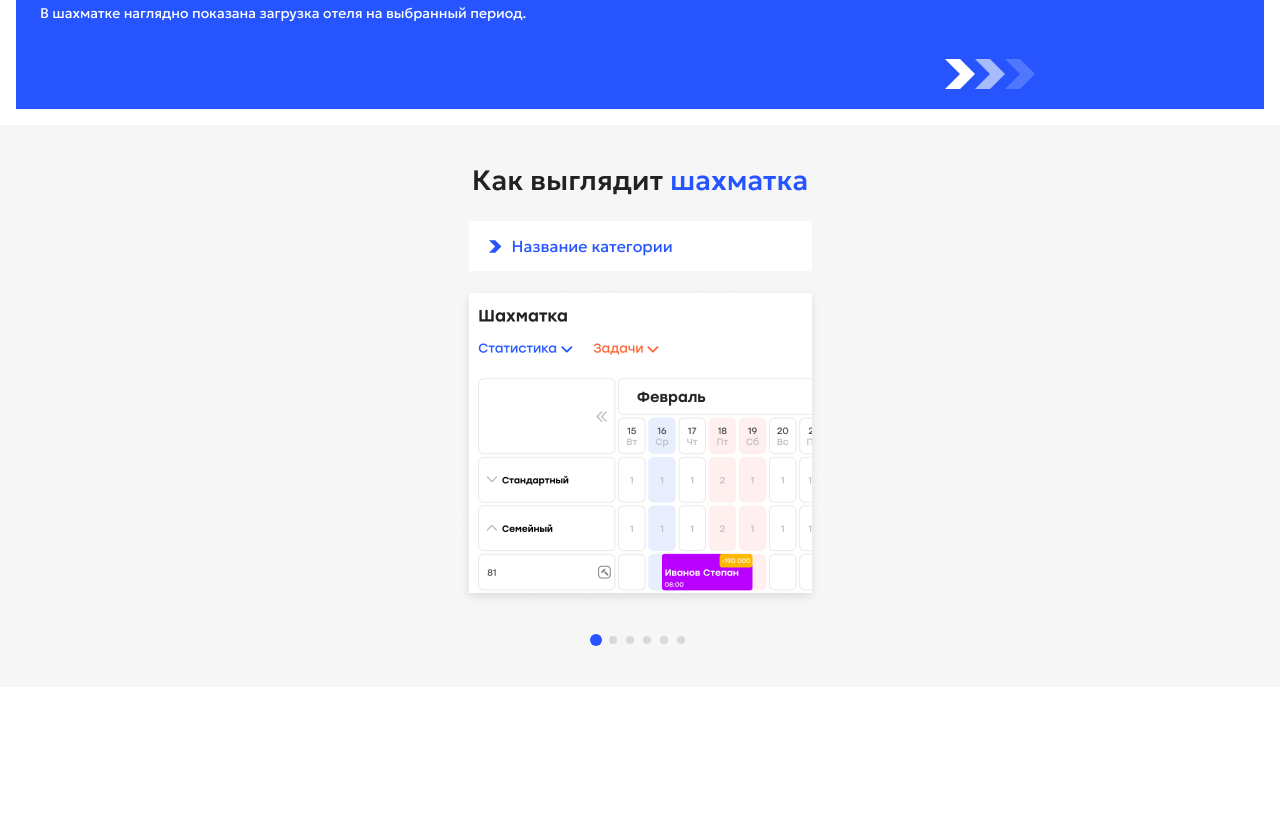
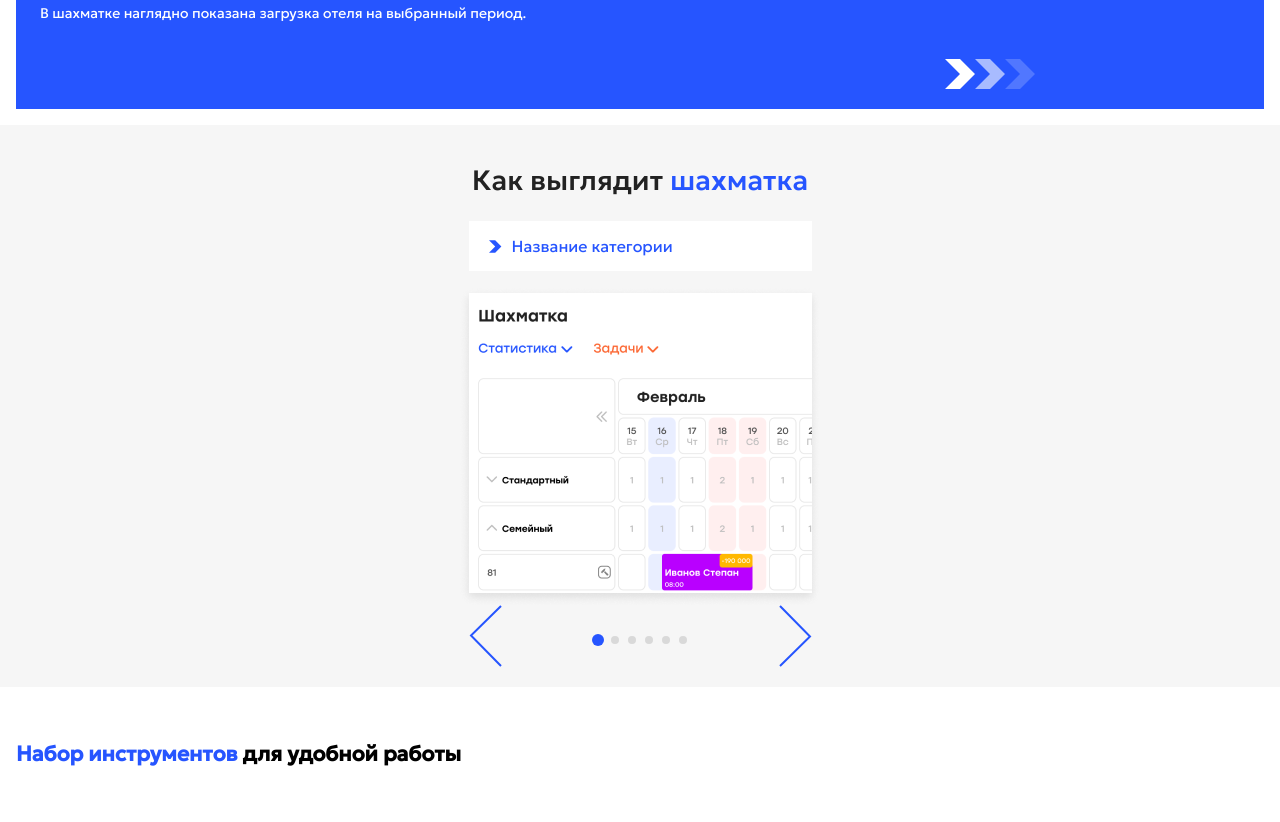
Before and after one commit to EugeneShlyk/BO, a website with bundled scripts: page checkerboard.html in a window 1280 px wide. Shown: the part 1007-1829 px from the top of the page. Before the commit the page ends 1694 px from the top, so only its background shows below. Built offline with nearby package versions, Linux system fonts and the light colour scheme.

Commit message:
утро пятница дом

```diff
--- a/checkerboard.html
+++ b/checkerboard.html
@@ -111,6 +111,21 @@
         <img src="image/checkerboard-list/reserve-bookings.png" width="363" height="320" alt="Брони в резерве">
       </li>
     </ol>
+    <div class="slider-checkerboard__pagination-box">
+      <div class="slider-checkerboard__box-prev-next-button">
+        <button class="slider-checkerboard__prev-next-button slider-checkerboard-button-prev">
+          <img src="image/button-prev-next.svg" alt="" width="33" height="62">
+        </button>
+        <button class="slider-checkerboard__prev-next-button slider-checkerboard-button-next">
+          <img
+              class="slider-checkerboard-button-next__image"
+              src="image/button-prev-next.svg"
+              alt=""
+              width="33"
+              height="62"
+          >
+        </button>
+      </div>
       <ol class="slider-checkerboard__pagination-list">
         <li class="slider-checkerboard__pagination-item">
           <div class="slider-checkerboard__pagination-item-button slider-checkerboard__pagination-item-button--current"></div>
@@ -131,6 +146,13 @@
           <div class="slider-checkerboard__pagination-item-button"></div>
         </li>
       </ol>
+    </div>
+  </section>
+  <section class="set-of-tools">
+    <div class="set-of-tools__inner">
+      <h2 class="set-of-tools__title"><span class="blue-text-style">Набор инструментов</span>
+        для удобной работы</h2>
+    </div>
   </section>
 </main>
 
--- a/js/navigation.js
+++ b/js/navigation.js
@@ -15,6 +15,3 @@ const onShowNavigation = () => {
 };
 
 export { onShowNavigation };
-
-// main-nav--closed
-// main-nav--opened
--- a/style.css
+++ b/style.css
@@ -307,6 +307,37 @@ html {
   background: rgba(255, 255, 255, 1) url("image/blue-item-style.svg")20px 50% / 13px 13px no-repeat  ;
 }
 
+.slider-checkerboard__pagination-box {
+  display: flex;
+  justify-content: center;
+  position: relative;
+  width: 343px;
+}
+
+.slider-checkerboard__box-prev-next-button {
+  display: flex;
+  justify-content: space-between;
+  position: absolute;
+  left: 0;
+  top: -28px;
+  width: 343px;
+  margin: 0;
+  padding: 0;
+}
+
+.slider-checkerboard__prev-next-button {
+  border: none;
+  background: transparent;
+  margin: 0;
+  padding: 0;
+  height: 62px;
+  cursor: pointer;
+}
+
+.slider-checkerboard-button-prev {
+  transform: rotate(180deg);
+}
+
 .slider-checkerboard__pagination-list {
   display: flex;
   align-items: center;
@@ -315,7 +346,7 @@ html {
   list-style: none;
 }
 
-.slider-checkerboard__pagination-item {
+.slider-checkerboard__pagination-item:not(:last-child) {
   margin-right: 3px;
 }
 
@@ -333,3 +364,8 @@ html {
 .slider-checkerboard__pagination-item-button--current {
   background: url("image/checkerboard-pagination/pagination-item-current.svg") 50% 50% / 12px 12px no-repeat;
 }
+
+.set-of-tools {
+  padding: 40px 16px;
+  background-color: rgba(255, 255, 255, 1);
+}
```
Also changed, not shown: image/button-prev-next.svg (added). Lines whose indentation alone changed are shown as unchanged.
